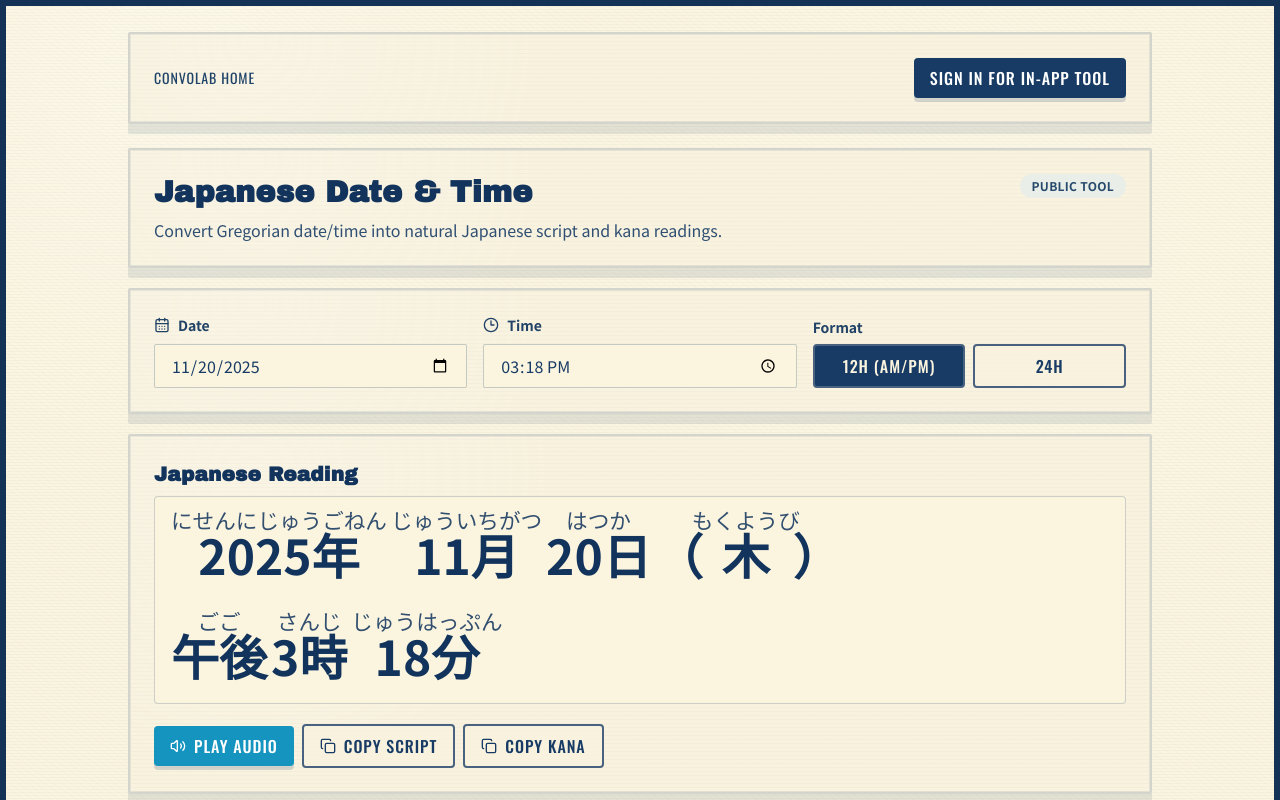
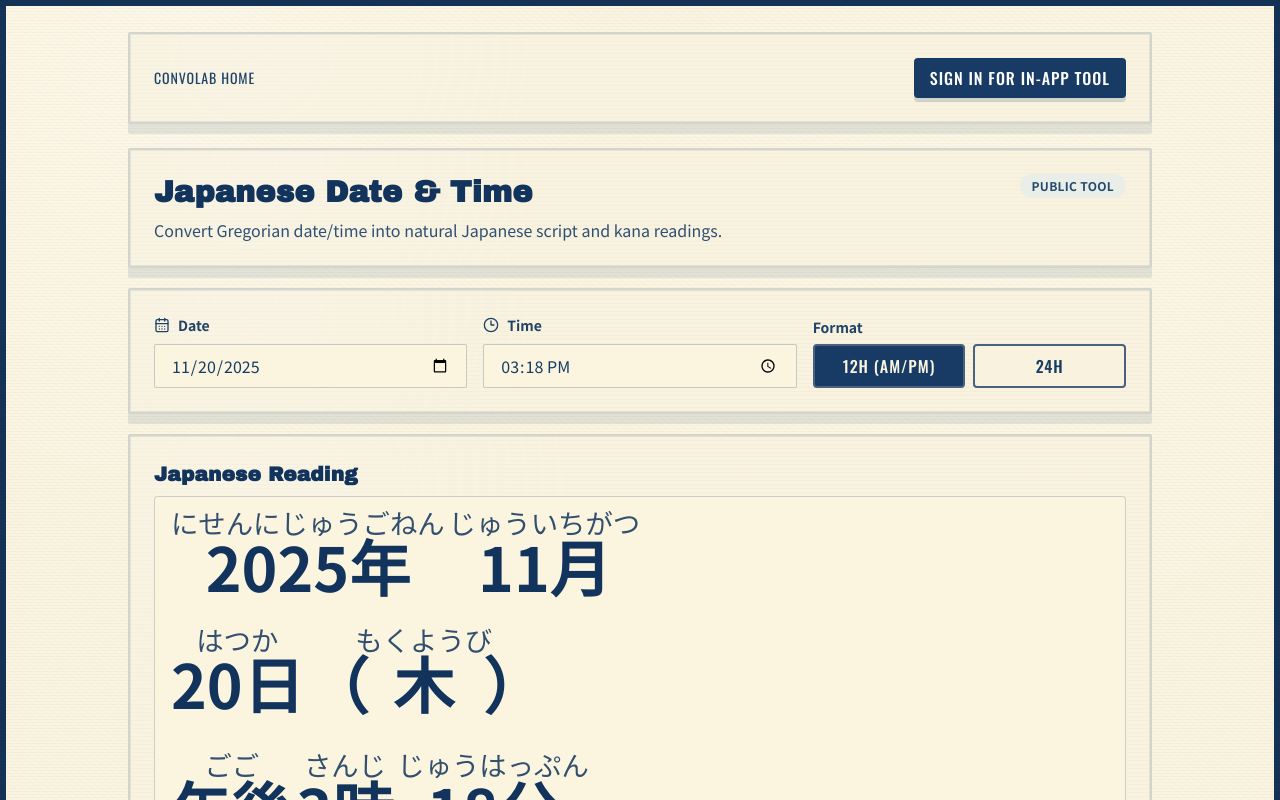
Before and after one commit to andyroo2000/convo-lab, a React (Vite) app in the folder client/: page /tools/japanese-date in a window 1280 px wide. Shown: the top 800 px of the page. Built offline with nearby package versions, Linux system fonts and the light colour scheme; no server answers.

Commit message:
style: enlarge japanese reading and split day onto separate line

```diff
--- a/client/src/features/tools/japaneseDate/components/JapaneseDateToolPage.tsx
+++ b/client/src/features/tools/japaneseDate/components/JapaneseDateToolPage.tsx
@@ -138,14 +138,16 @@ const JapaneseDateToolPage = ({ surface }: JapaneseDateToolPageProps) => {
       <section className="card retro-paper-panel space-y-4">
         <div>
           <h2 className="retro-headline text-lg sm:text-xl">Japanese Reading</h2>
-          <div className="japanese-text mt-2 rounded border border-[#173b6533] bg-[#fbf5e0] px-4 py-3 !text-[2.5rem] !leading-[1.5] text-[#15355a] sm:!text-[3rem]">
+          <div className="japanese-text mt-2 rounded border border-[#173b6533] bg-[#fbf5e0] px-4 py-3 !text-[3rem] !leading-[1.45] text-[#15355a] sm:!text-[3.8rem]">
             <p>
               <RubyPart script={reading.parts.yearScript} kana={reading.parts.yearKana} />
               <RubyPart script={reading.parts.monthScript} kana={reading.parts.monthKana} />
+            </p>
+            <p className="mt-3 sm:mt-4">
               <RubyPart script={reading.parts.dayScript} kana={reading.parts.dayKana} />（
               <RubyPart script={reading.parts.weekdayScript} kana={reading.parts.weekdayKana} />）
             </p>
-            <p className="mt-4 sm:mt-5">
+            <p className="mt-5 sm:mt-6">
               {reading.parts.periodScript && reading.parts.periodKana && (
                 <RubyPart script={reading.parts.periodScript} kana={reading.parts.periodKana} />
               )}
```
